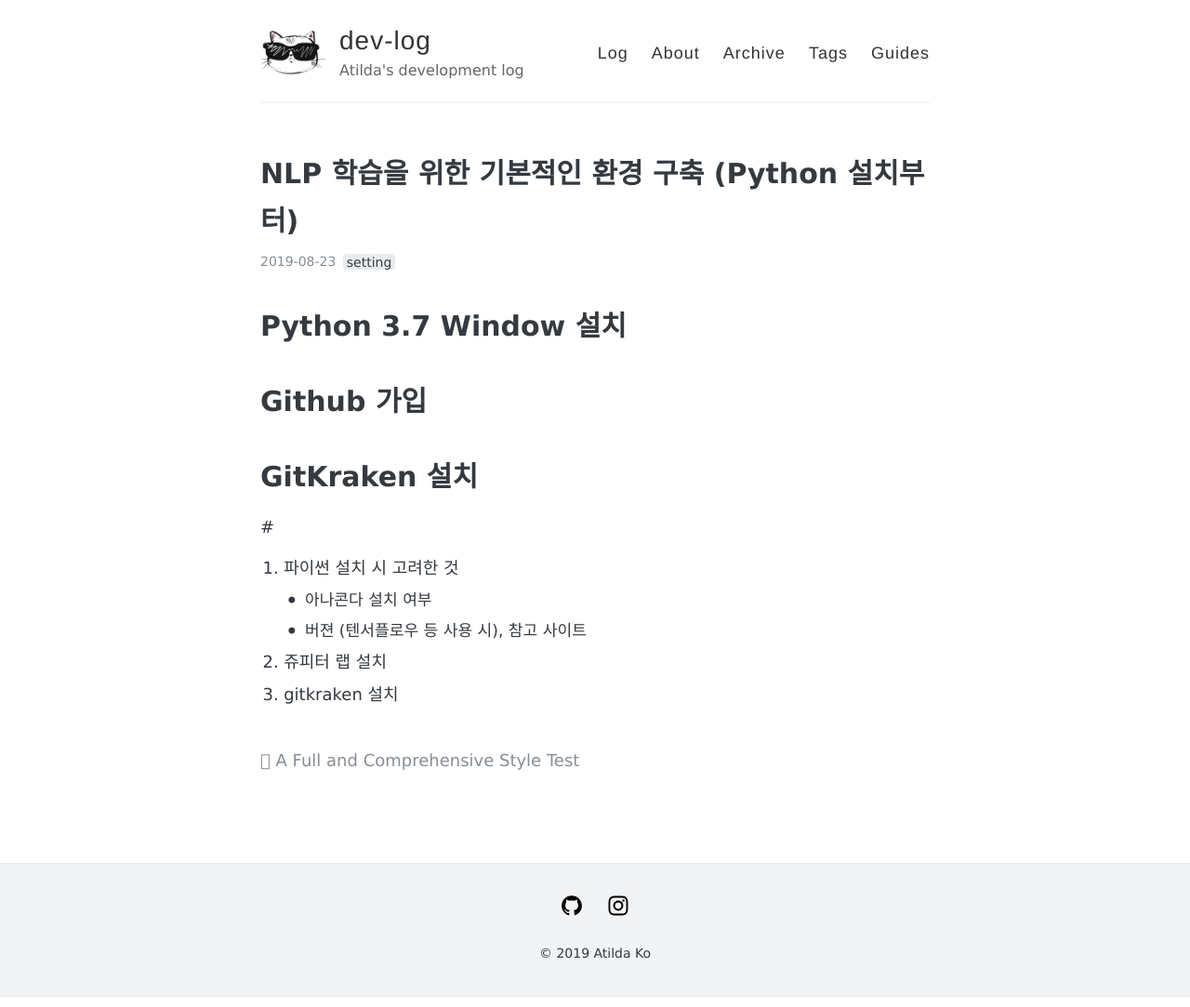
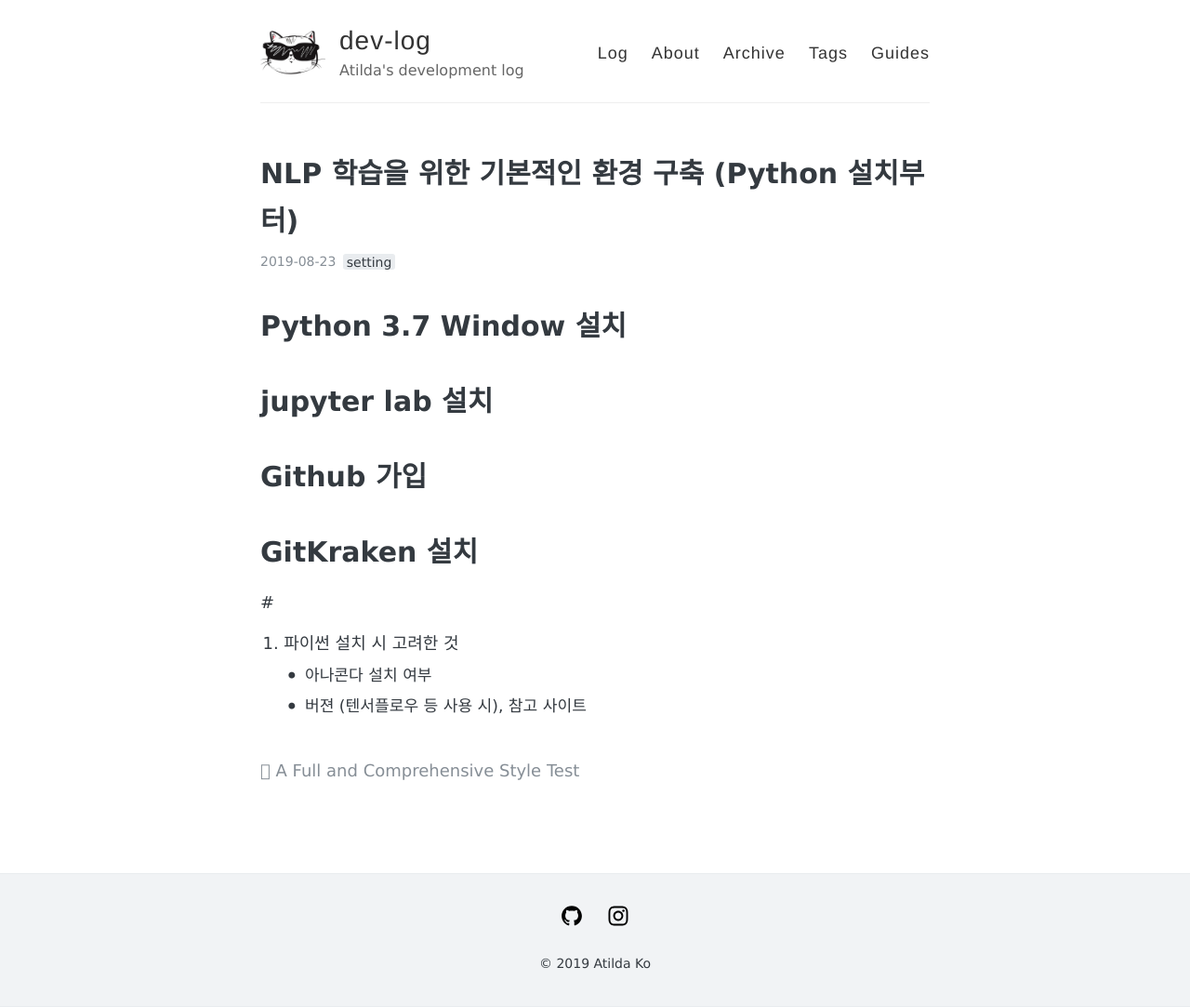
Before and after one commit to stellarway/stellarway.github.io, a Jekyll site: the page built from _posts/2019-08-23-enviroment.md, in a window 1280 px wide. Shown: the whole page at 93% size. Built offline with Jekyll 4.4.1, drawn with Linux system fonts in a browser that asks for light colours.

Commit message:
_posts/2019-08-23-enviroment.md updated from https://stackedit.io/

```diff
--- a/_posts/2019-08-23-enviroment.md
+++ b/_posts/2019-08-23-enviroment.md
@@ -5,6 +5,7 @@ tags: [setting]
 comments: true
 ---
 # Python 3.7  Window 설치
+# jupyter lab 설치
 # Github 가입
 # GitKraken 설치
 #
@@ -14,8 +15,7 @@ comments: true
 - 아나콘다 설치 여부
 - 버젼 (텐서플로우 등 사용 시), 참고 사이트
 
-1.  쥬피터 랩 설치
-2.  gitkraken 설치
+
 <!--stackedit_data:
-eyJoaXN0b3J5IjpbLTEzNzExNjY1MzBdfQ==
+eyJoaXN0b3J5IjpbLTI3NjM1ODA2MV19
 -->
```
